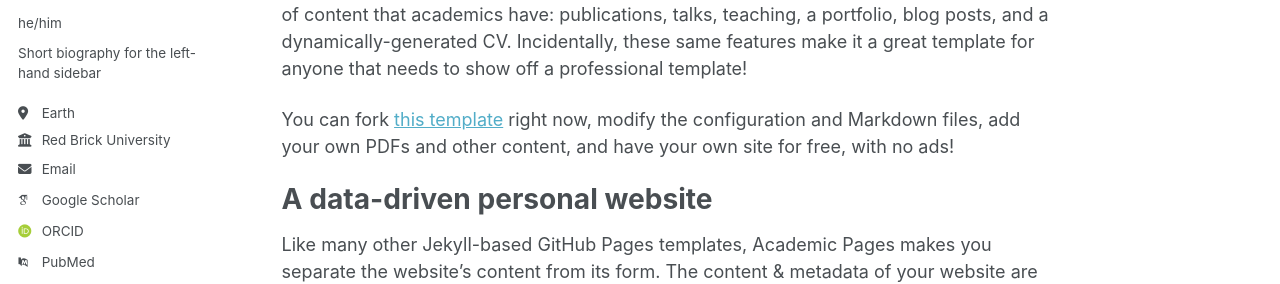
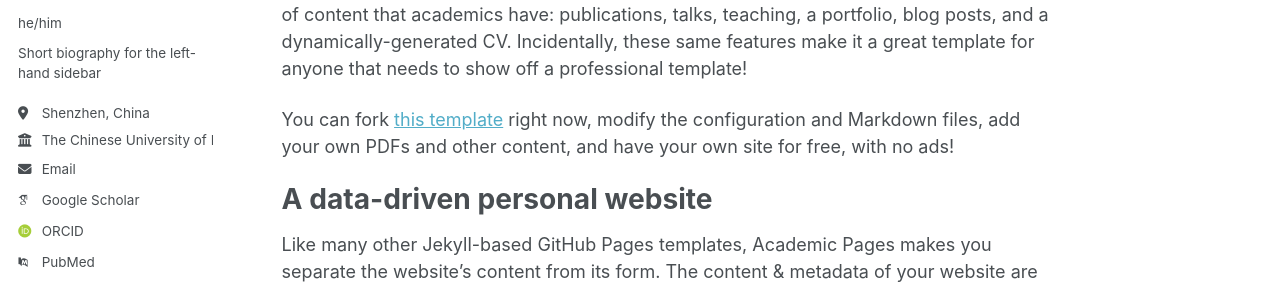
Before and after one commit to zixinwei/zixinwei.github.io, a Jekyll site: the page built from _pages/about.md, in a window 1280 px wide. Shown: the part 303-587 px from the top of the page. Built offline with Jekyll 4.4.1, drawn with Linux system fonts in a browser that asks for light colours; some web fonts are replaced; a script that is not in the unit is left out.

```diff
--- a/_config.yml
+++ b/_config.yml
@@ -28,8 +28,8 @@ author:
   name: "Your Sidebar Name"
   pronouns: "he/him" # example: "she/her"
   bio: "Short biography for the left-hand sidebar"
-  location: "Earth"
-  employer: "Red Brick University"
+  location: "Shenzhen, China"
+  employer: "The Chinese University of Hong Kong, Shenzhen"
   uri: # URL
   email: "zixinwei1@link.cuhk.edu.cn"
 
```
